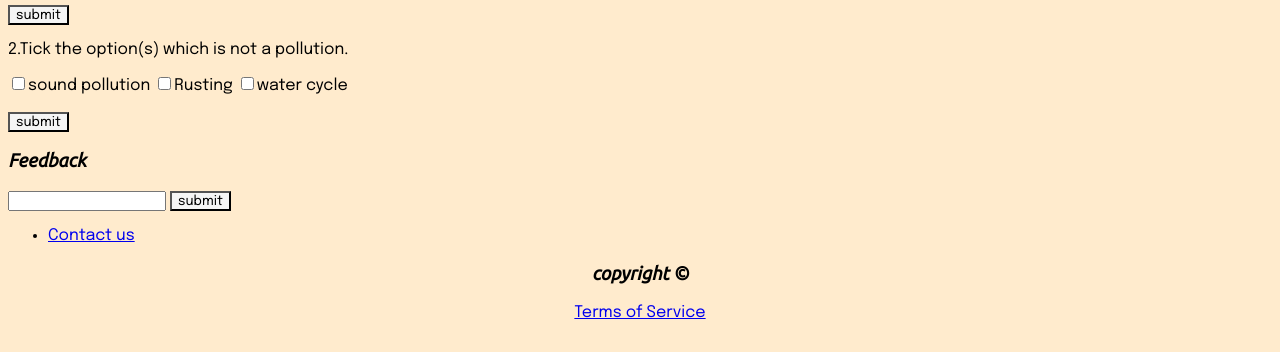
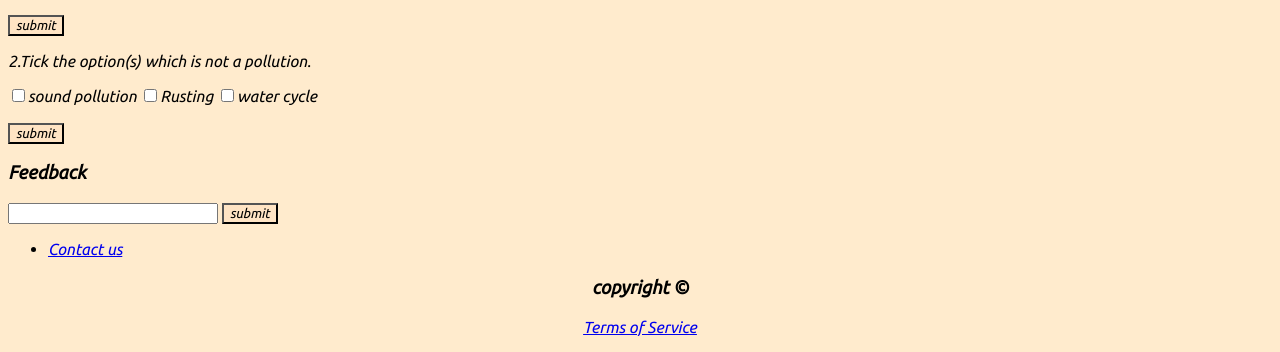
Before and after one commit to nfc-dev/Quiz, a plain HTML site: page index.html in a window 1280 px wide. Shown: the part 448-800 px from the top of the page. Drawn offline with Linux system fonts and the light colour scheme.

Commit message:
Update style.css

```diff
--- a/style.css
+++ b/style.css
@@ -1,5 +1,4 @@
 @import url('https://fonts.googleapis.com/css2?family=Ubuntu:ital@1&display=swap');
-@import url('https://fonts.googleapis.com/css2?family=Epilogue&display=swap');
 
 h1 {
     font-family: 'Ubuntu', sans-serif;
@@ -19,22 +18,22 @@ body {
 }
 
 p {
-    font-family: 'Epilogue', sans-serif;
+    font-family: 'Ubuntu', sans-serif;
 }
 
 ul {
-    font-family: 'Epilogue', sans-serif;
+    font-family: 'Ubuntu', sans-serif;
 }
 
 input {
-    font-family: 'Epilogue', sans-serif;
+    font-family: 'Ubuntu', sans-serif;
 }
 
 div {
-    font-family: 'Epilogue', sans-serif;
+    font-family: 'Ubuntu', sans-serif;
 }
 
 button {
-    background-color: whitesmoke;
-    font-family: 'Epilogue', sans-serif;
+    background-color: bisque;
+    font-family: 'Ubuntu', sans-serif;
 }
```
